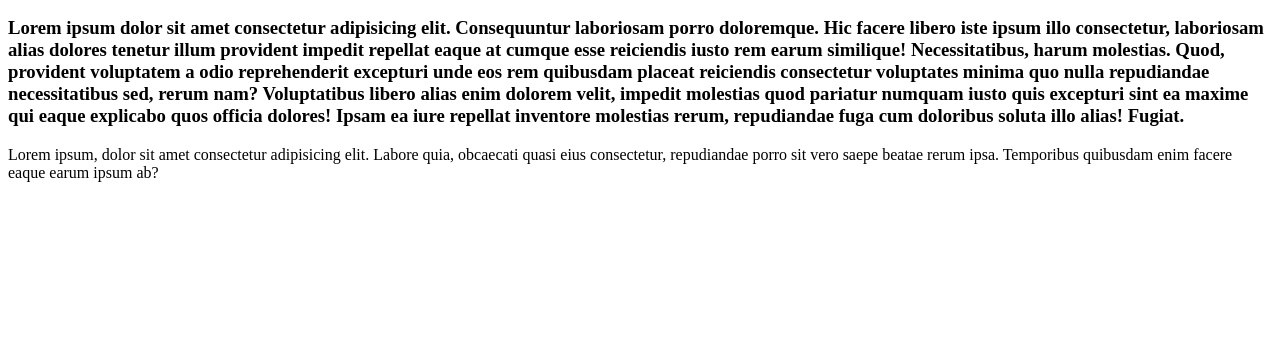
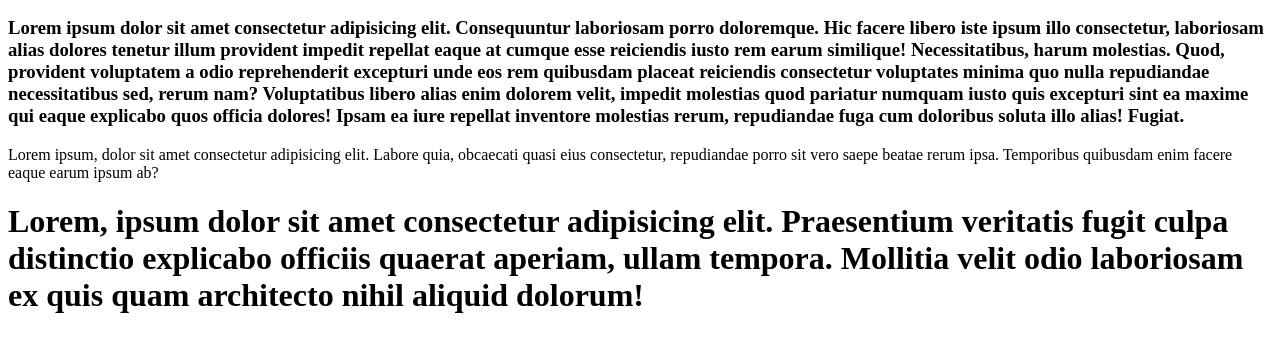
Before and after one commit to A-Fayzullayevich/Collaborative, a plain HTML site: page style.html in a window 1280 px wide. Shown: the part 110-462 px from the top of the page. Drawn offline with Linux system fonts and the light colour scheme.

Commit message:
salom dunyooo

```diff
--- a/style.html
+++ b/style.html
@@ -30,5 +30,11 @@
       <a href=""></a><a href=""></a><a href=""></a><a href=""></a
       ><a href=""></a>
     </nav>
+    <h1>
+      Lorem, ipsum dolor sit amet consectetur adipisicing elit. Praesentium
+      veritatis fugit culpa distinctio explicabo officiis quaerat aperiam, ullam
+      tempora. Mollitia velit odio laboriosam ex quis quam architecto nihil
+      aliquid dolorum!
+    </h1>
   </body>
 </html>
```
